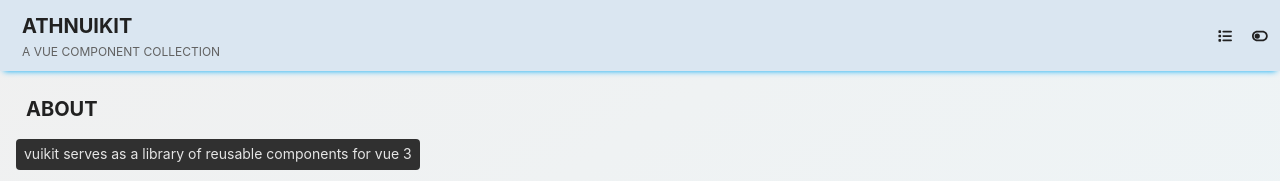
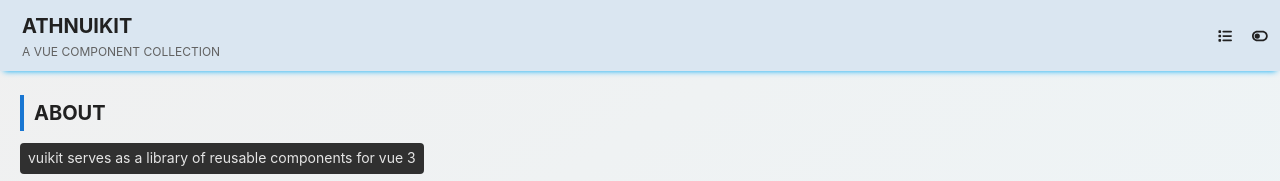
Before and after one commit to athnxyz/athnuikit, a Vue app: page / in a window 1280 px wide. Shown: the top 181 px of the page. Built offline with nearby package versions, Linux system fonts and the light colour scheme.

Commit message:
minor change

```diff
--- a/package.json
+++ b/package.json
@@ -1,6 +1,6 @@
 {
   "name": "athnuikit",
-  "version": "0.2.4",
+  "version": "0.2.5",
   "type": "module",
   "main": "dist/index.js",
   "types": "dist/index.d.ts",
--- a/src/App.scss
+++ b/src/App.scss
@@ -23,6 +23,7 @@
       @extend .flex-vertical;
 
       flex: 1;
+      margin: 0.25rem;
       overflow-y: auto;
     }
   }
--- a/src/views/about.vue
+++ b/src/views/about.vue
@@ -4,7 +4,7 @@
 
 <template>
   <v-container orientation="vertical">
-    <v-title title="about"></v-title>
+    <v-title title="about" border></v-title>
 
     <v-fade type="single">
       <v-text>vuikit serves as a library of reusable components for vue 3</v-text>
```
